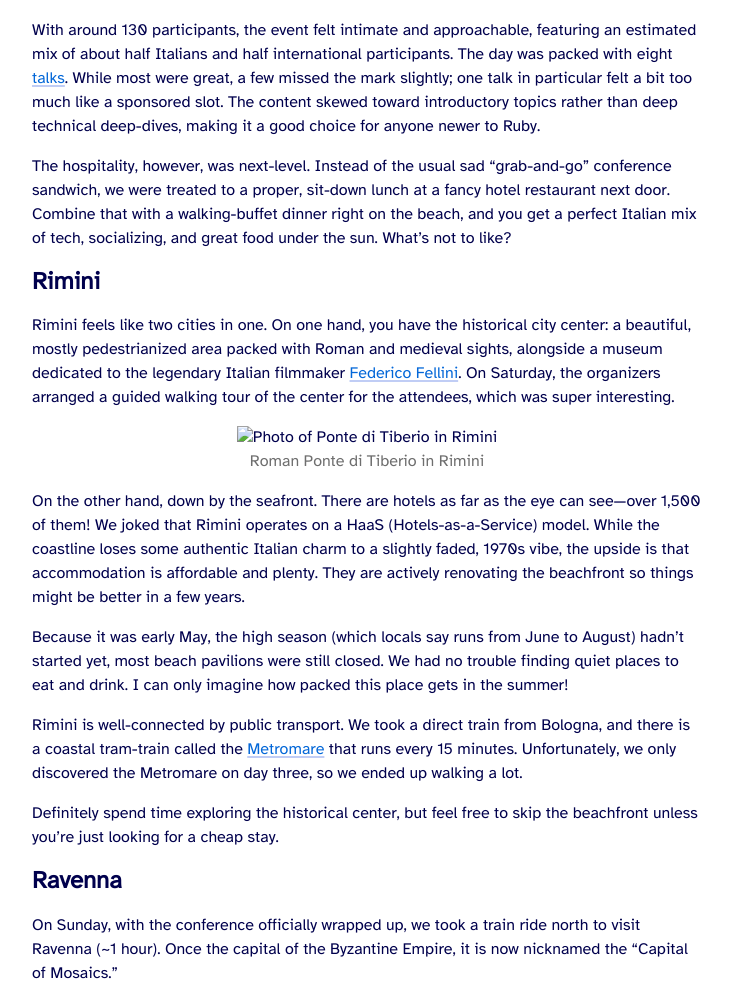
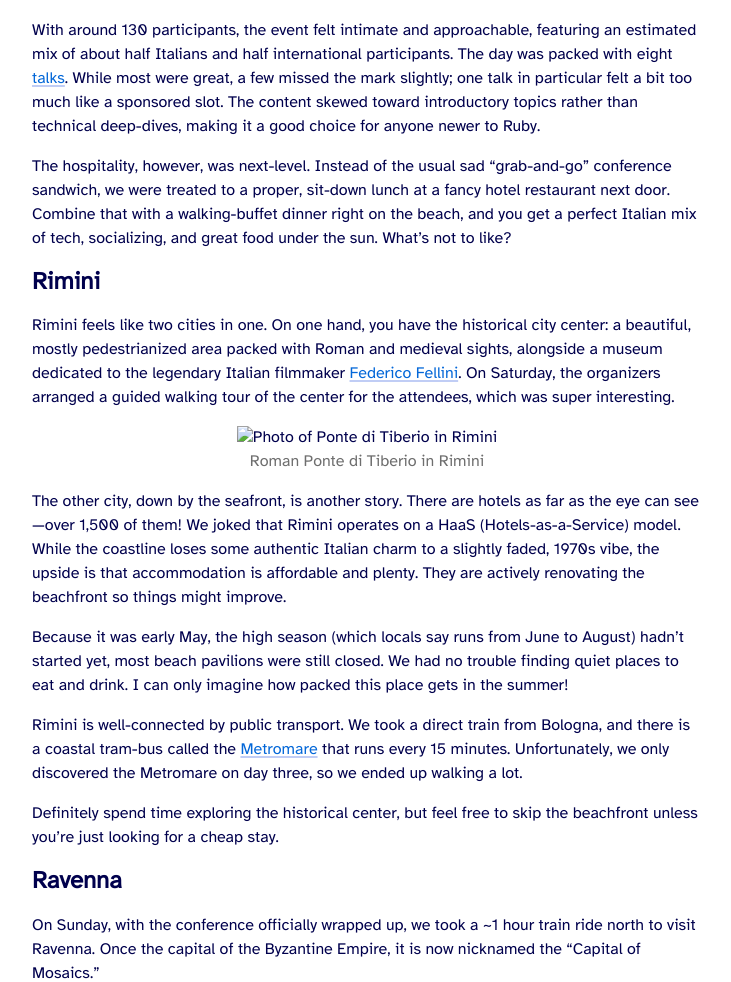
Before and after one commit to cimm/suffix, a Jekyll site: the page built from _posts/2026-05-15-rubycon-rimini.html, in a window 1280 px wide and 1400 px high, scrolled down 1124 px. Shown: the part 190-1172 px from the top of the window, without its empty margins (273-1004 px from the left). Built offline with Jekyll 4.4.1, drawn with Linux system fonts in a browser that asks for light colours; some of the changed text lies outside the part shown; grey boxes are pictures that could not be loaded.

Commit message:
Small copy improvements for Rubycon article

```diff
--- a/_posts/2026-05-15-rubycon-rimini.html
+++ b/_posts/2026-05-15-rubycon-rimini.html
@@ -6,7 +6,7 @@ updated:     2026-05-15 17:00:00
 description: A trip to the Rubycon conference and the east coast of Italy.
 ---
 
-<p>Last Friday, <a href="https://www.mendes-costa.net/" title="Tiago’s personal website">Tiago</a> and I traveled to Rimini, Italy, for the inaugural edition of <a href="https://rubycon.it/" title="Official website of the Rubycon conference">Rubycon</a>, a new addition to the <a href="https://www.ruby-lang.org/" title="The Ruby programming language">Ruby</a> conference circuit.</p>
+<p>Last <time datetime="2026-05-08">Friday</time>, <a href="https://www.mendes-costa.net/" title="Tiago’s personal website">Tiago</a> and I traveled to Rimini, Italy, for the inaugural edition of <a href="https://rubycon.it/" title="Official website of the Rubycon conference">Rubycon</a>, a new addition to the <a href="https://www.ruby-lang.org/" title="The Ruby programming language">Ruby</a> conference circuit.</p>
 
 <h2>Rubycon</h2>
 
@@ -19,7 +19,7 @@ description: A trip to the Rubycon conference and the east coast of Italy.
   <figcaption>MC Riccardo and André Arko of Bundler fame</figcaption>
 </figure>
 
-<p>First, the conference itself. The name “Rubycon” is a clever play on the <a href="https://en.wikipedia.org/wiki/Rubicon" title="Rubicon river @ Wikipedia">Rubicon</a>, the nearby river that Julius Caesar famously crossed. Embracing the theme wholeheartedly, the conference leaned into Roman history with the tagline “<a href="https://en.wikipedia.org/wiki/Alea_iacta_est" title="The die is cast, attributed to Julius Caesar @ Wikipedia">alea iacta <em>r</em>est</a>” and plenty of Roman references. Our <abbr title="Master of Ceremonies">MC</abbr>, <a href="https://rubycon.it/2025/09/09/riccardo-carlesso" title="Introducing Riccardo on the Rubycon blog">Riccardo Carlesso</a>, even hosted the day in a toga, which set the perfect tone for the toga party on the beach later that evening. It was a memorable touch.</p>
+<p>First, the conference itself. The name “Rubycon” is a clever play on the <a href="https://en.wikipedia.org/wiki/Rubicon" title="Rubicon river @ Wikipedia">Rubicon</a>, the nearby river that Julius Caesar famously crossed. Embracing the theme wholeheartedly, the conference leaned into Roman history with the tagline “<a href="https://en.wikipedia.org/wiki/Alea_iacta_est" title="The die is cast, attributed to Julius Caesar @ Wikipedia">alea iacta <em>r</em>est</a>” and plenty of Roman references. Our <abbr title="Master of Ceremonies">MC</abbr>, <a href="https://rubycon.it/2025/09/09/riccardo-carlesso" title="Introducing Riccardo on the Rubycon blog">Riccardo Carlesso</a>, even hosted the day in a toga, which set the perfect tone for the toga party on the beach later that evening.</p>
 
 <figure>
   <picture>
@@ -28,7 +28,7 @@ description: A trip to the Rubycon conference and the east coast of Italy.
   <figcaption>Toga afterparty on the beach</figcaption>
 </figure>
 
-<p>With around 130 participants, the event felt intimate and approachable, featuring an estimated mix of about half Italians and half international participants. The day was packed with eight <a href="https://web.archive.org/web/20260515144542/https://rubycon.it/speakers/" title="Rubycon 2026 speakers @ Internet Archive">talks</a>. While most were great, a few missed the mark slightly; one talk in particular felt a bit too much like a sponsored slot. The content skewed toward introductory topics rather than deep technical deep-dives, making it a good choice for anyone newer to Ruby.</p>
+<p>With around 130 participants, the event felt intimate and approachable, featuring an estimated mix of about half Italians and half international participants. The day was packed with eight <a href="https://web.archive.org/web/20260515144542/https://rubycon.it/speakers/" title="Rubycon 2026 speakers @ Internet Archive">talks</a>. While most were great, a few missed the mark slightly; one talk in particular felt a bit too much like a sponsored slot. The content skewed toward introductory topics rather than technical deep-dives, making it a good choice for anyone newer to Ruby.</p>
 
 <p>The hospitality, however, was next-level. Instead of the usual sad “grab-and-go” conference sandwich, we were treated to a proper, sit-down lunch at a fancy hotel restaurant next door. Combine that with a walking-buffet dinner right on the beach, and you get a perfect Italian mix of tech, socializing, and great food under the sun. What’s not to like?</p>
 
@@ -43,17 +43,17 @@ description: A trip to the Rubycon conference and the east coast of Italy.
   <figcaption>Roman Ponte di Tiberio in Rimini</figcaption>
 </figure>
 
-<p>On the other hand, down by the seafront. There are hotels as far as the eye can see—over 1,500 of them! We joked that Rimini operates on a HaaS (Hotels-as-a-Service) model. While the coastline loses some authentic Italian charm to a slightly faded, 1970s vibe, the upside is that accommodation is affordable and plenty. They are actively renovating the beachfront so things might be better in a few years.</p>
+<p>The other city, down by the seafront, is another story. There are hotels as far as the eye can see—over 1,500 of them! We joked that Rimini operates on a HaaS (Hotels-as-a-Service) model. While the coastline loses some authentic Italian charm to a slightly faded, 1970s vibe, the upside is that accommodation is affordable and plenty. They are actively renovating the beachfront so things might improve.</p>
 
 <p>Because it was early May, the high season (which locals say runs from June to August) hadn’t started yet, most beach pavilions were still closed. We had no trouble finding quiet places to eat and drink. I can only imagine how packed this place gets in the summer!</p>
 
-<p>Rimini is well-connected by public transport. We took a direct train from Bologna, and there is a coastal tram-train called the <a href="https://www.startromagna.it/en/timetable-and-services/metromare/" title="Metromare section @ START Romagna">Metromare</a> that runs every 15 minutes. Unfortunately, we only discovered the Metromare on day three, so we ended up walking a lot.</p>
+<p>Rimini is well-connected by public transport. We took a direct train from Bologna, and there is a coastal tram-bus called the <a href="https://www.startromagna.it/en/timetable-and-services/metromare/" title="Metromare section @ START Romagna">Metromare</a> that runs every 15 minutes. Unfortunately, we only discovered the Metromare on day three, so we ended up walking a lot.</p>
 
 <p>Definitely spend time exploring the historical center, but feel free to skip the beachfront unless you’re just looking for a cheap stay.</p>
 
 <h2>Ravenna</h2>
 
-<p>On Sunday, with the conference officially wrapped up, we took a train ride north to visit Ravenna (~1 hour). Once the capital of the Byzantine Empire, it is now nicknamed the “Capital of Mosaics.”</p>
+<p>On Sunday, with the conference officially wrapped up, we took a ~1 hour train ride north to visit Ravenna. Once the capital of the Byzantine Empire, it is now nicknamed the “Capital of Mosaics.”</p>
 
 <figure>
   <picture>
```
Also changed, not shown: other parts of _posts/2026-05-15-rubycon-rimini.html (+2 -2 lines).
